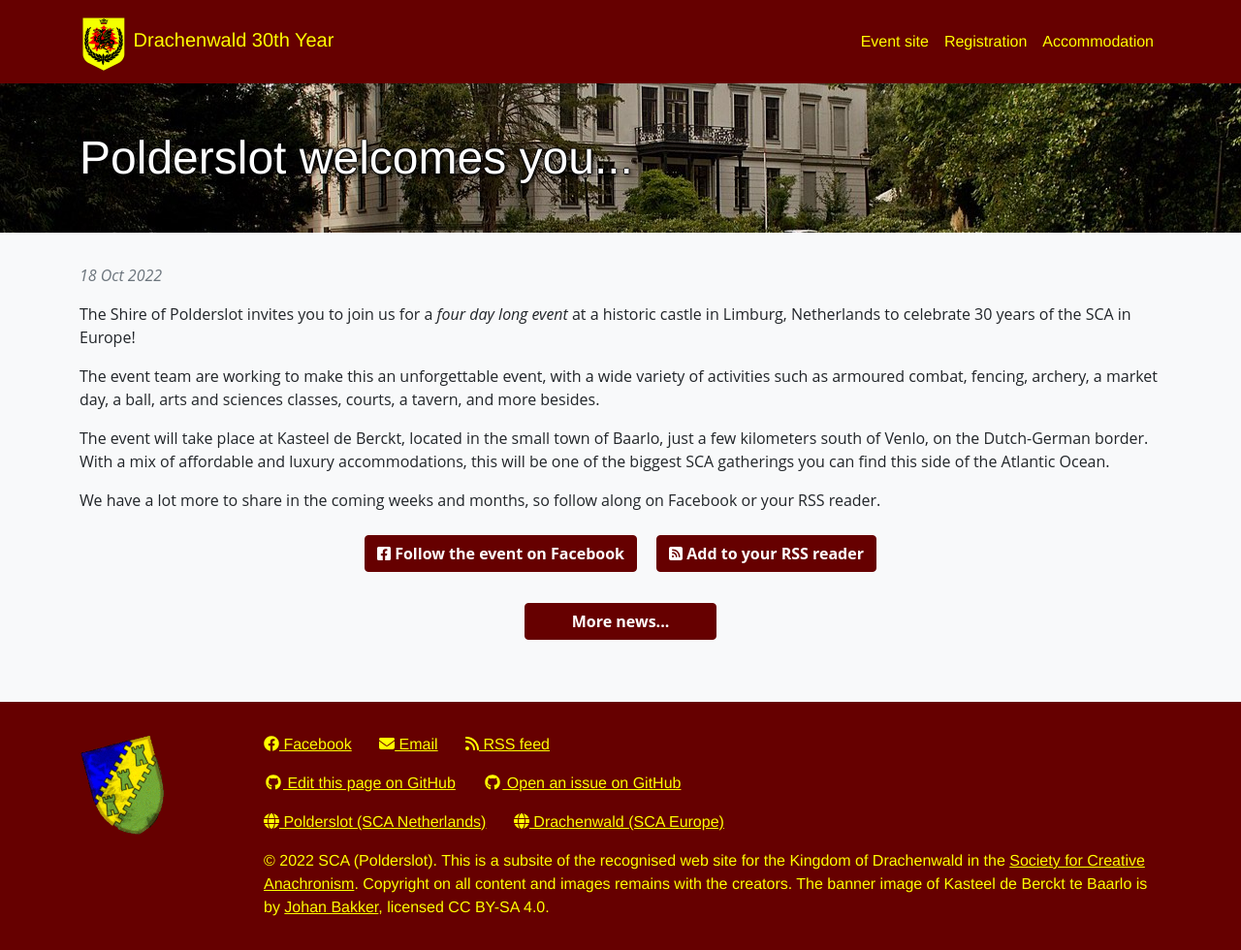
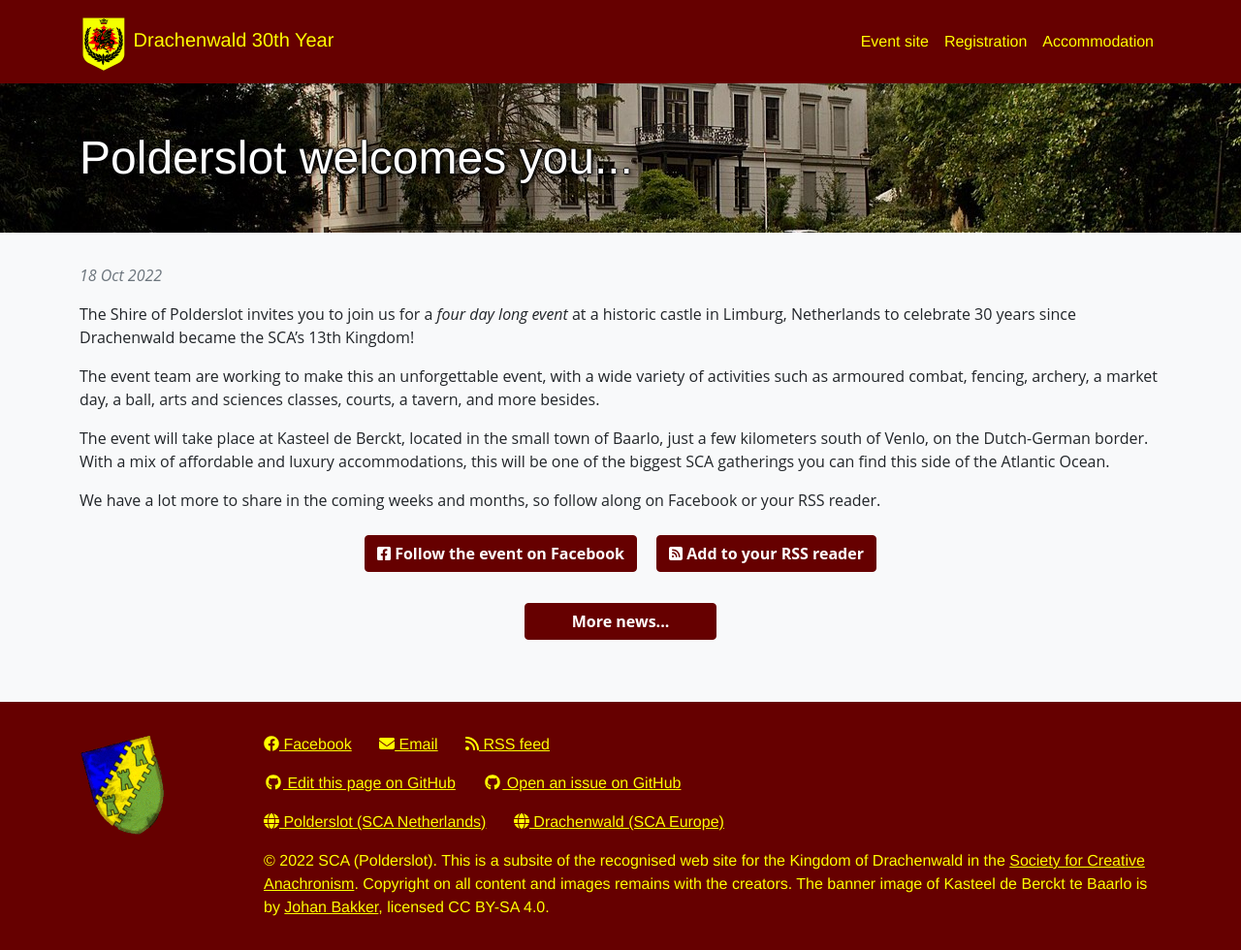
Before and after one commit to drachenwald/dw-30-year, a Jekyll site: the page built from _posts/2022-10-18-welcome-to-polderslot.md, in a window 1280 px wide. Shown: the whole page at 97% size. Built offline with Jekyll 4.4.1, drawn with Linux system fonts in a browser that asks for light colours; some web fonts are replaced.

Commit message:
homepage change

```diff
--- a/_posts/2022-10-18-welcome-to-polderslot.md
+++ b/_posts/2022-10-18-welcome-to-polderslot.md
@@ -2,7 +2,7 @@
 title: Polderslot welcomes you...
 ---
 
-The Shire of Polderslot invites you to join us for a _four day long event_ at a historic castle in Limburg, Netherlands to celebrate 30 years of the SCA in Europe!
+The Shire of Polderslot invites you to join us for a _four day long event_ at a historic castle in Limburg, Netherlands to celebrate 30 years since Drachenwald became the SCA's 13th Kingdom!
 
 The event team are working to make this an unforgettable event, with a wide variety of activities such as armoured
 combat, fencing, archery, a market day, a ball, arts and sciences classes, courts, a tavern, and more besides.
```
